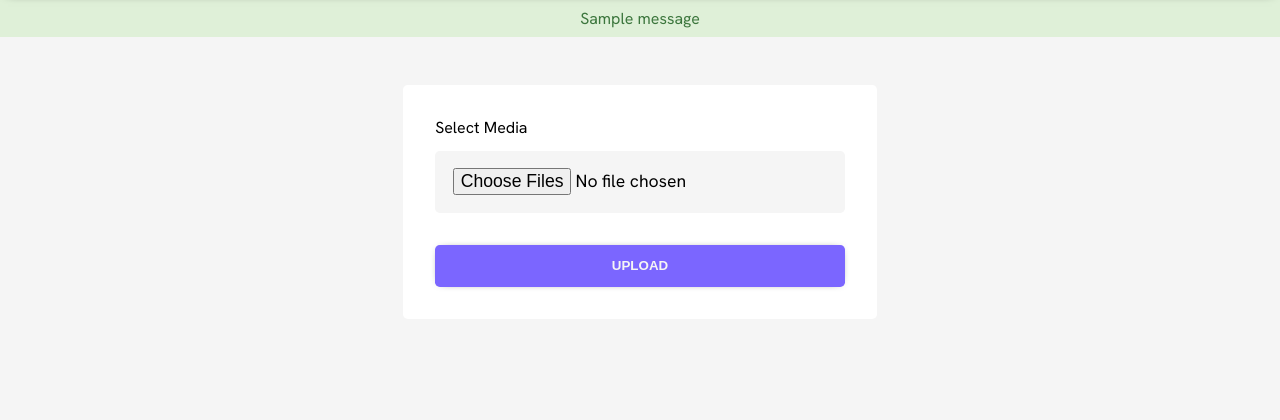
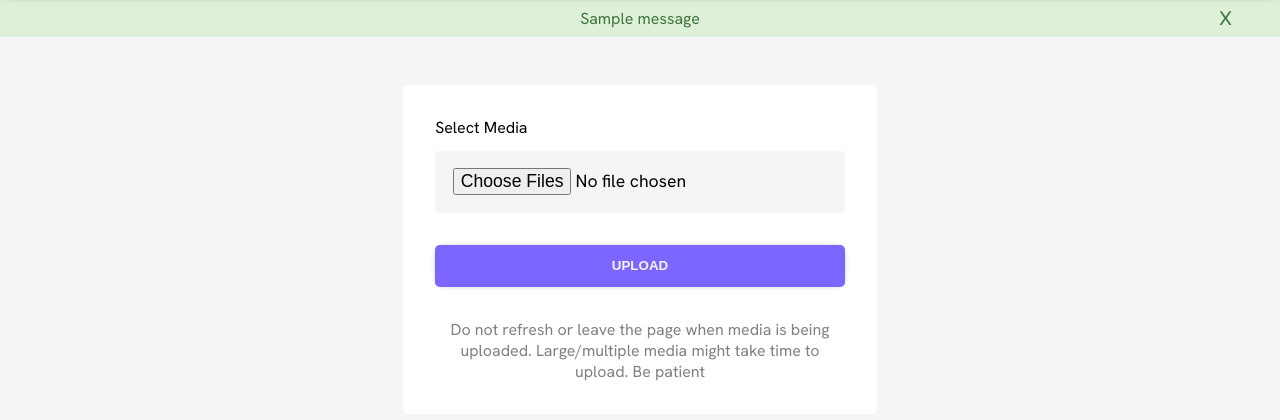
Before and after one commit to kevokagwima/Cloudinary-Graphics, a Python web app: template templates/upload-media.html in a window 1280 px wide. Shown: the part 70-490 px from the top of the page. Run offline with Jinja, Linux system fonts and the light colour scheme; the template is opened without the code that fills it: most values are stand-ins (such as "Sample title", 1, 10 or a date in 2020); one stand-in notice (Sample message) is shown; some web fonts are replaced.

Commit message:
Updated Files

```diff
--- a/static/css/base.css
+++ b/static/css/base.css
@@ -114,6 +114,15 @@ video {
   padding: 0.5rem;
   text-align: center;
   font-family: var(--text-font);
+  position: relative;
+}
+
+#close {
+  position: absolute;
+  top: 0.3rem;
+  right: 3rem;
+  font-size: 2.2ch;
+  cursor: pointer;
 }
 
 .alert-success {
@@ -142,6 +151,11 @@ video {
 
 .btn {
   position: relative;
+}
+
+.btn:disabled {
+  background-color: #7a66ffbf;
+  cursor: auto;
 }
 
 .button--text {
--- a/static/css/create-folder.css
+++ b/static/css/create-folder.css
@@ -30,3 +30,13 @@ button {
   padding: 1em;
   text-transform: uppercase;
 }
+
+#more-info {
+  margin-top: 2rem;
+  text-align: center;
+}
+
+#more-info span {
+  font-family: var(--text-font);
+  color: grey;
+}
--- a/static/css/view.css
+++ b/static/css/view.css
@@ -62,9 +62,6 @@
 }
 
 .resource-img {
-  /* background-color: white;
-  border-radius: var(--radius);
-  padding: 1rem; */
   display: grid;
   grid-template-columns: repeat(7, 1fr);
   gap: 1rem;
--- a/static/js/base.js
+++ b/static/js/base.js
@@ -1,5 +1,10 @@
 const btn = document.querySelector(".btn");
+const input = document.querySelector("#name");
 
 btn.addEventListener("click", () => {
-  btn.classList.toggle("btn--loading");
+  if (input.value) {
+    btn.classList.toggle("btn--loading");
+    btn.disabled = true;
+    btn.form.submit();
+  }
 });
--- a/templates/base.html
+++ b/templates/base.html
@@ -17,16 +17,25 @@
       <a id="logo" href="{{ url_for('home') }}">Graphics</a>
     </div>
   </header>
-  {% with messages = get_flashed_messages(with_categories=true) %} {% if
-  messages %} {% for category, message in messages %}
-  <div class="alert alert-{{ category }}" role="alert">{{ message }}</div>
-  {% endfor %} {% endif %} {% endwith %}
+
+  {% with messages = get_flashed_messages(with_categories=true) %}
+  {% if messages %}
+  {% for category, message in messages %}
+  <div class="alert alert-{{ category }}" role="alert">
+    <span id="close" onclick="this.parentElement.style.display = 'none';">X</span>
+    <p>{{ message }}</p>
+  </div>
+  {% endfor %}
+  {% endif %}
+  {% endwith %}
+
   <section class="container">
     {% block body %}{% endblock %}
   </section>
+
   {% block script %}
   {% endblock %}
-  <script defer src="{{ url_for('static', filename='js/base.js') }}"></script>
+  <!-- <script defer src="{{ url_for('static', filename='js/base.js') }}"></script> -->
 </body>
 
 </html>
--- a/templates/upload-media.html
+++ b/templates/upload-media.html
@@ -18,5 +18,9 @@ Upload Media
   <button class="btn" type="submit">
     <span class="button--text">Upload</span>
   </button>
+  <div id="more-info">
+    <span>Do not refresh or leave the page when media is being uploaded.</span>
+    <span>Large/multiple media might take time to upload. Be patient</span>
+  </div>
 </form>
 {% endblock %}
--- a/templates/view.html
+++ b/templates/view.html
@@ -50,7 +50,7 @@
       <div class="resources">
         <div id="image" class="resource-img">
           {% for result in images %}
-          <img id="gallery-img" src="{{ result.url }}" alt="">
+          <img id="gallery-img" class="gallery-img" src="{{ result.url }}" alt="{{ result.url }}">
           {% endfor %}
         </div>
         <div id="video" class="resource-img">
```
Also changed, not shown: app.py (+22 -10 lines).
